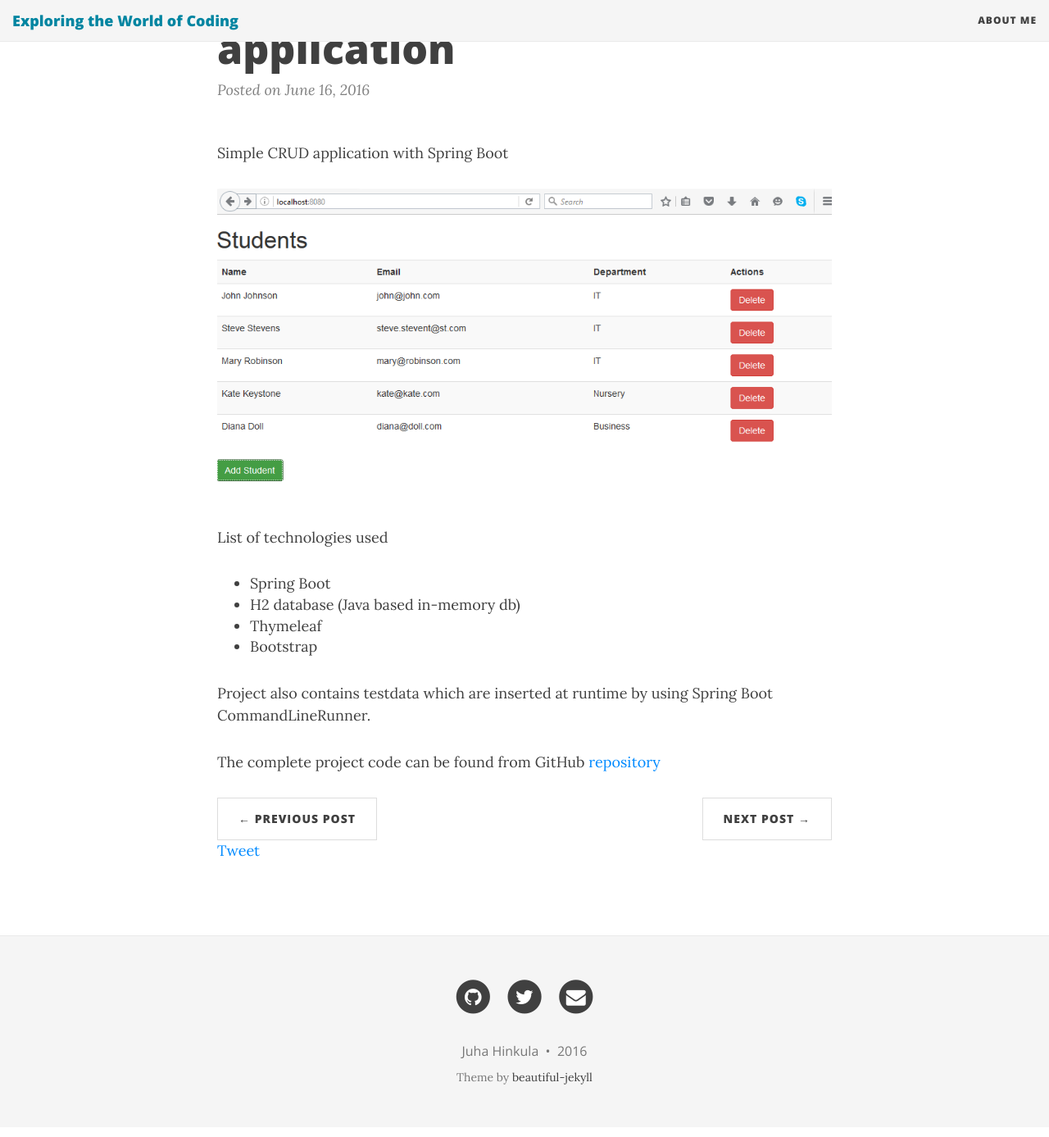
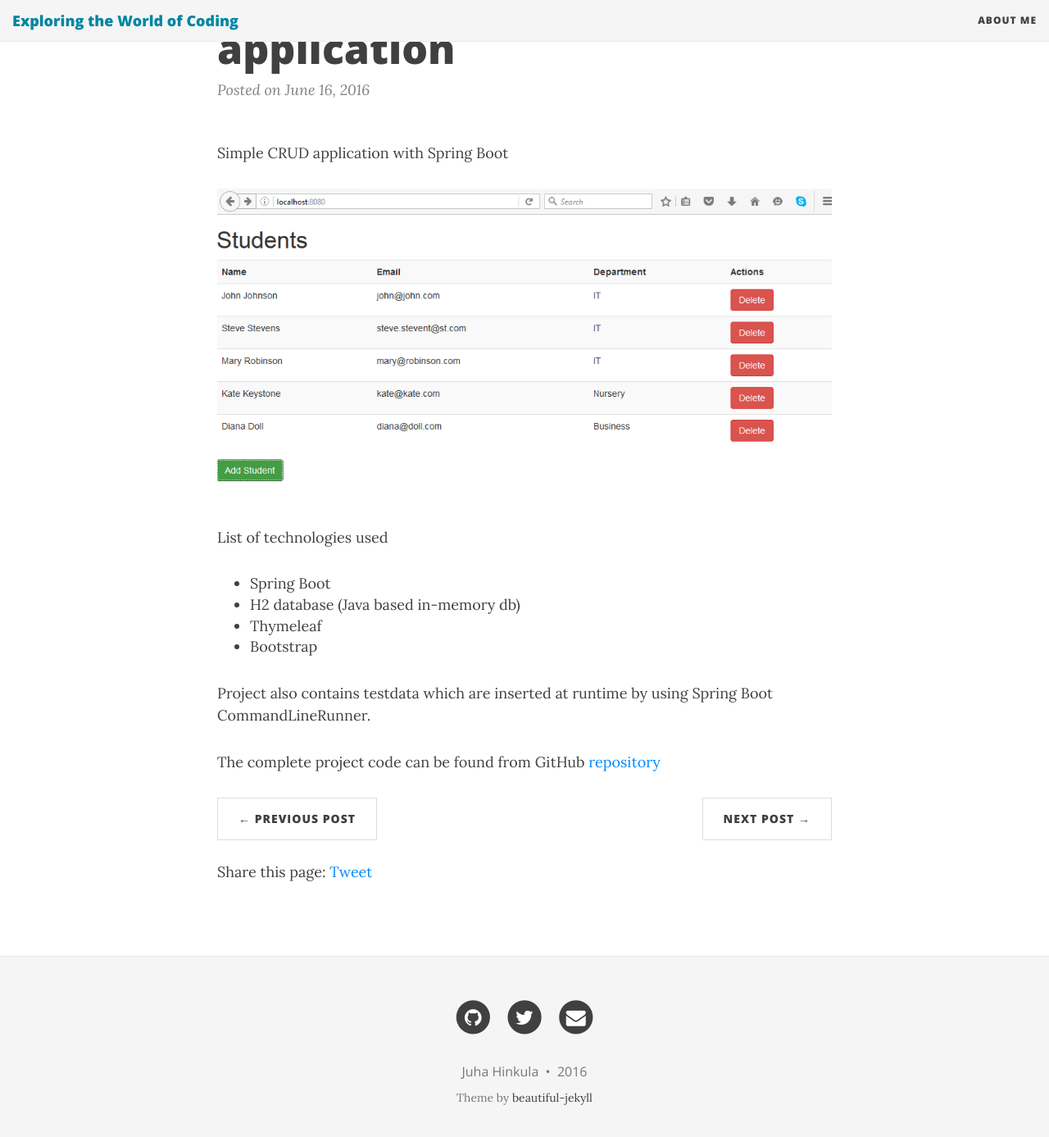
Before and after one commit to juhahinkula/juhahinkula.github.io, a Jekyll site: the page built from _posts/2016-06-16-crudboot.markdown, in a window 1280 px wide and 1400 px high, scrolled down 153 px. Shown: the top 1387 px of the window at 82% size. Built offline with Jekyll 4.4.1, drawn with Linux system fonts in a browser that asks for light colours; nearby versions of some CDN libraries; comment, search, counter and statistics services are not loaded.

Commit message:
New post

```diff
--- a/_layouts/post.html
+++ b/_layouts/post.html
@@ -23,7 +23,8 @@ layout: base
         </li>
         {% endif %}
       </ul>
-
+    <br />
+    Share this page:
       <a href="https://twitter.com/share" class="twitter-share-button">Tweet</a>
 <script>!function(d,s,id){var js,fjs=d.getElementsByTagName(s)[0],p=/^http:/.test(d.location)?'http':'https';if(!d.getElementById(id)){js=d.createElement(s);js.id=id;js.src=p+'://platform.twitter.com/widgets.js';fjs.parentNode.insertBefore(js,fjs);}}(document, 'script', 'twitter-wjs');</script>
 
--- a/css/main.css
+++ b/css/main.css
@@ -552,22 +552,3 @@ table tr th :last-child,
 table tr td :last-child {
   margin-bottom: 0;
 }
-
-.share-page {
-    text-align: center;
-    background: $secondary-color;
-    color: $light-color;
-    padding: 8px 15px;
-    border-radius: 5px;
-    margin: 1.5 * $spacing-unit 0;
-
-    a {
-        font-weight: 700;
-        color: #fff;
-        margin-left: 10px;
-
-        &:hover {
-            border-bottom: 1px dashed #fff;
-        }
-    }
-}
```
